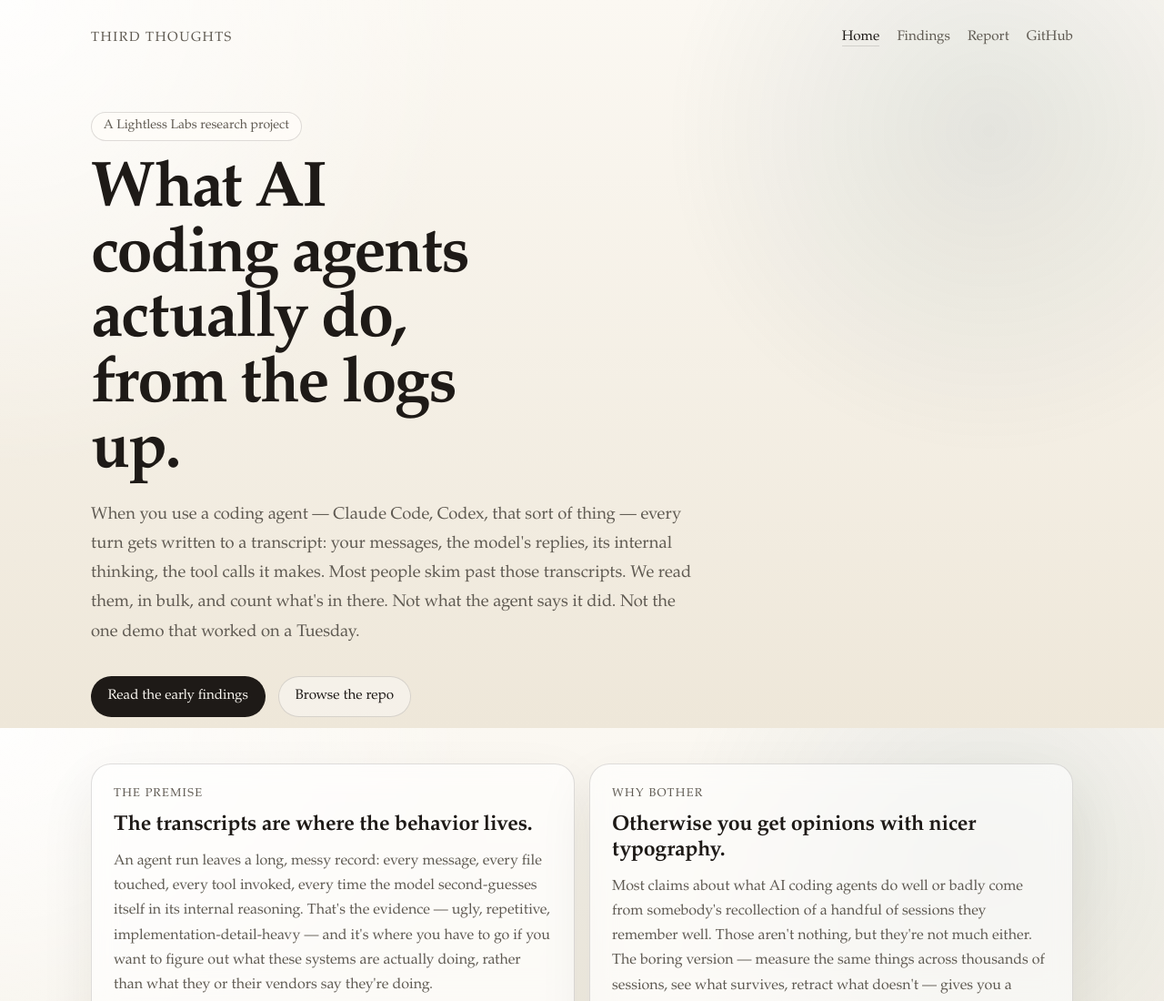
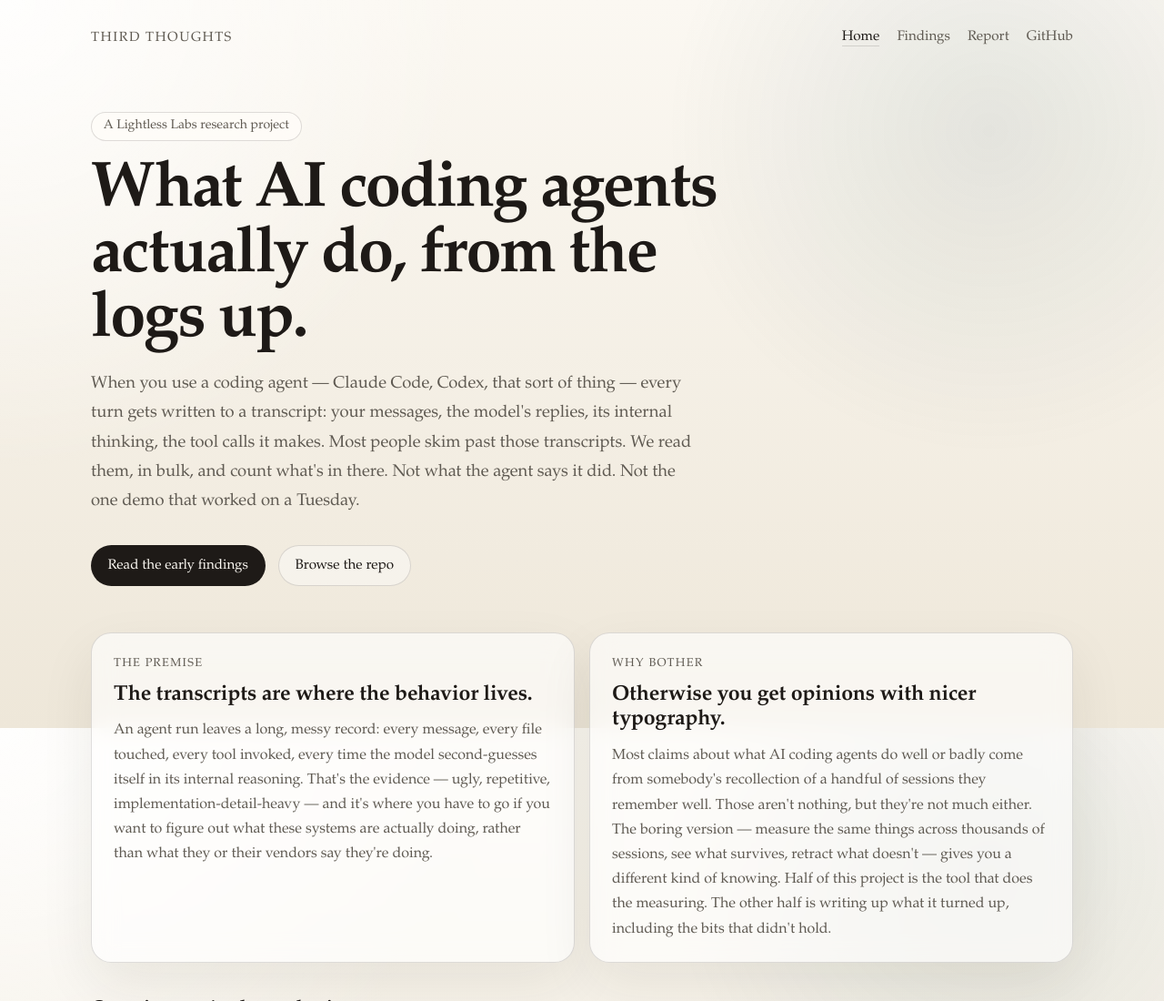
Before and after one commit to Lightless-Labs/third-thoughts, a plain HTML site: page index.html in a window 1280 px wide. Shown: the top 1100 px of the page at 91% size. Drawn offline with Linux system fonts and the light colour scheme.

Commit message:
fix(index): drop .tight from hero h1
.tight caps h1 at 12ch, which is right for the short titles on
findings ("Six things we found...") and report ("What the logs said,
at length.") but clamps the longer index title into a narrow column
stuck to the leading edge of the hero. Without .tight, the h1 is
capped by .hero > div's 46rem instead and wraps cleanly across 2-3
lines on laptop widths.

```diff
--- a/index.html
+++ b/index.html
@@ -27,7 +27,7 @@
       <section class="hero" id="top">
         <div>
           <div class="eyebrow">A Lightless Labs research project</div>
-          <h1 class="tight">What AI coding agents actually do, from the logs up.</h1>
+          <h1>What AI coding agents actually do, from the logs up.</h1>
           <p class="lede">
             When you use a coding agent &mdash; Claude Code, Codex, that sort of thing &mdash; every turn gets written to a transcript: your messages, the model's replies, its internal thinking, the tool calls it makes. Most people skim past those transcripts. We read them, in bulk, and count what's in there. Not what the agent says it did. Not the one demo that worked on a Tuesday.
           </p>
```
